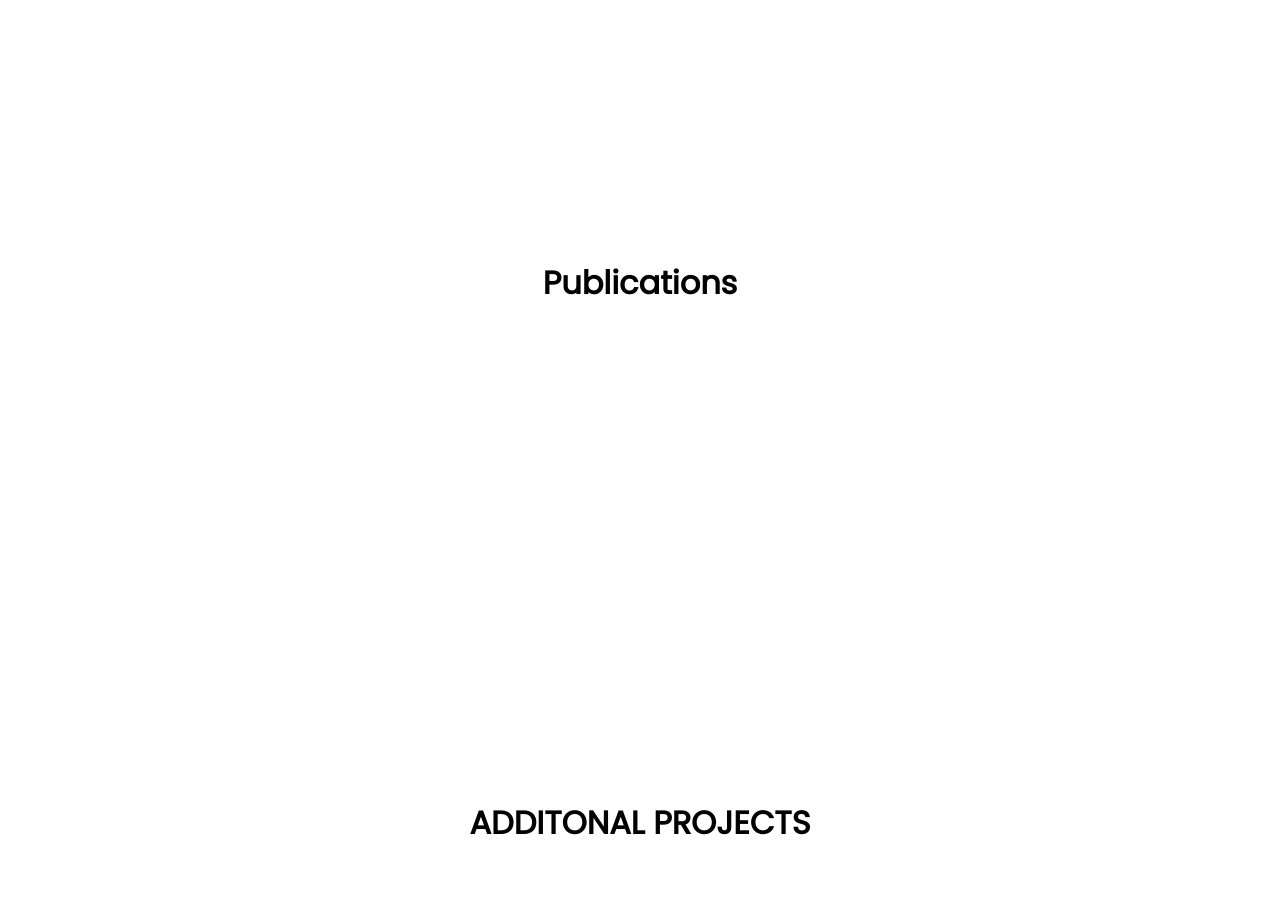
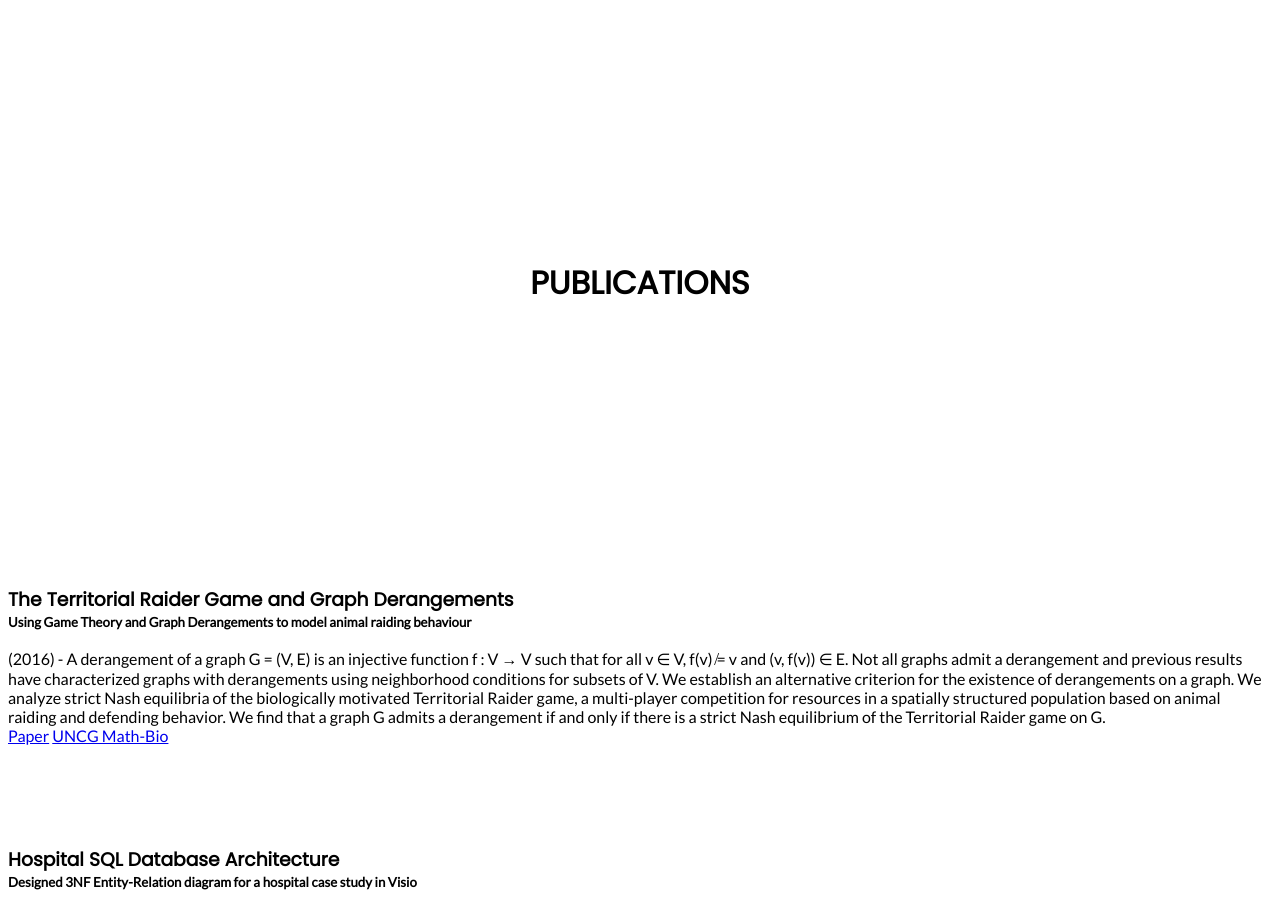
Before and after one commit to dennisjunior111/dennisjunior111.github.io, a Jekyll site: the page index.html, which Jekyll copies as it is, in a window 1280 px wide and 900 px high, scrolled down 7574 px. Built offline with Jekyll 4.4.1, drawn with Linux system fonts in a browser that asks for light colours; nearby versions of some CDN libraries; library files that are not in the unit come from our copies; a script that is not in the unit is left out.

Commit message:
Update index.html

```diff
--- a/index.html
+++ b/index.html
@@ -142,18 +142,42 @@
         <div id="about" class="c">
 
 
-         </div>
+        </div>
         <div class="black">
             <div class="wow animated short white bottom"></div>
         </div>
         <div class="e80 black white-text text-lighten-3" align="center" style="height: 20%">
             <div class="container element">
-                <h1 class="wow fadeInUp title">Publications</h1>
+                <h1 class="wow fadeInUp title">PUBLICATIONS</h1>
             </div>
         </div>
         <div class="white">
             <div class="animated wow short black bottom"></div>
         </div>
+        <div id="publications">
+
+            <div class="container">
+                <h3 id="title" class="wow animated fadeIn title">The Territorial Raider Game and Graph Derangements</h3>
+                <h5 id="tagline" class="wow animated fadeInUp">Using Game Theory and Graph Derangements to model animal raiding behaviour</h5>
+                    <br>
+                <p id="content" class="wow animated fadeInUp">(2016) - A derangement of a graph G = (V, E) is an injective function f : V → V such that for
+all v ∈ V, f(v) ̸= v and (v, f(v)) ∈ E. Not all graphs admit a derangement and previous
+results have characterized graphs with derangements using neighborhood conditions for
+subsets of V. We establish an alternative criterion for the existence of derangements on
+a graph. We analyze strict Nash equilibria of the biologically motivated Territorial Raider
+game, a multi-player competition for resources in a spatially structured population based
+on animal raiding and defending behavior. We find that a graph G admits a derangement if
+and only if there is a strict Nash equilibrium of the Territorial Raider game on G.
+                    <br><a class="btn black" href="http://www.uncg.edu/mat/faculty/rychtar/preprints/Galanter_et_al_DAM2016.pdf">Paper</a> <a class="btn black" href="http://www.uncg.edu/mat/bio-math/REU/people.html">UNCG Math-Bio</a></p>
+            </div>
+
+            <div class="container">
+                <h3 id="title" class="wow animated fadeIn title">Hospital SQL Database Architecture</h3>
+                <h5 id="tagline" class="wow animated fadeInUp">Designed 3NF Entity-Relation diagram for a hospital case study in Visio</h5>
+
+                    <br><a class="btn black" href="https://drive.google.com/open?id=0B-WUfO-kzCSZaExzelhOeV93bWM">Paper</a> <a class="btn black" href="https://drive.google.com/open?id=0B-WUfO-kzCSZSldmaEtSTHRjcFE">ER Diagram</a></p>
+            </div>
+
 
 
         </div>
```
